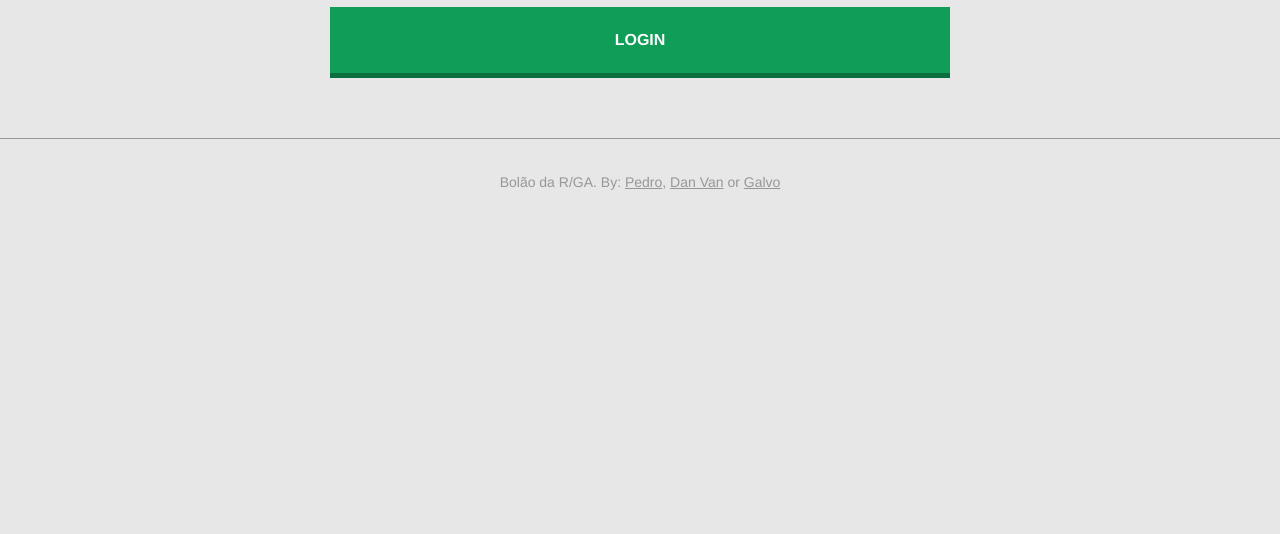
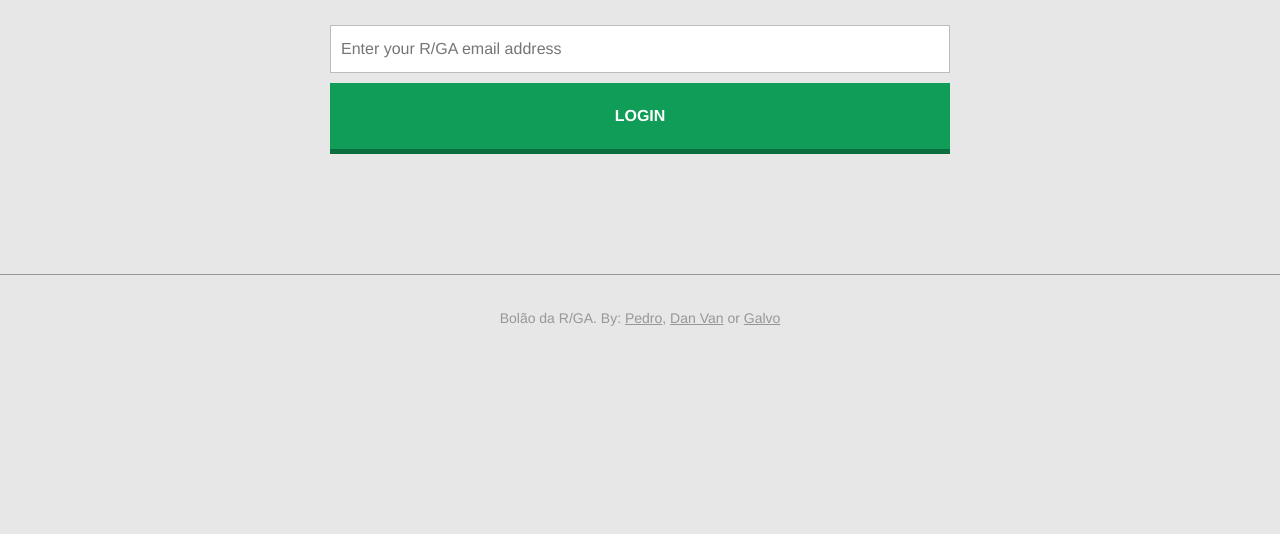
Before and after one commit to paulcarvill/bolao, a website: page src/index.html in a window 1280 px wide. Shown: the part 266-800 px from the top of the page. Drawn offline with nearby package versions, Linux system fonts and the light colour scheme; some packages are replaced by stand-ins of ours; files that its build step writes are made by us from their sources; a script that the page names is missing.

Commit message:
front end design integration

```diff
--- a/src/styles/_global.scss
+++ b/src/styles/_global.scss
@@ -89,14 +89,17 @@ button {
 
 .login-form {
   max-width: 620px;
-  margin: 0 auto;
+  margin: 0 auto 120px;
 }
 
 .login-form__input {
   display: block;
   width: 100%;
-  margin: 0 0 10px;
+  margin: 60px 0 10px;
   line-height: 26px;
+  border: none;
+  padding: 10px;
+  border: 1px solid darken(#e3e3e3, 15%);
 }
 
 .login-form__submit {
```
